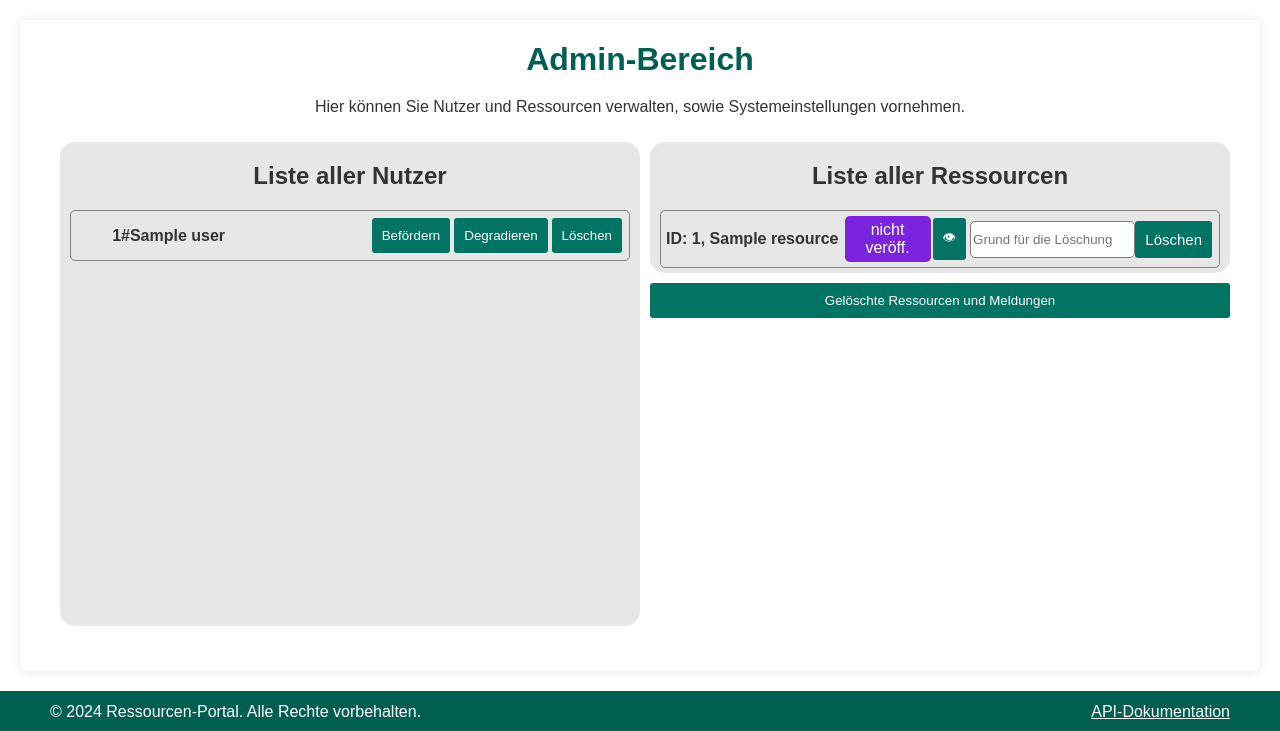
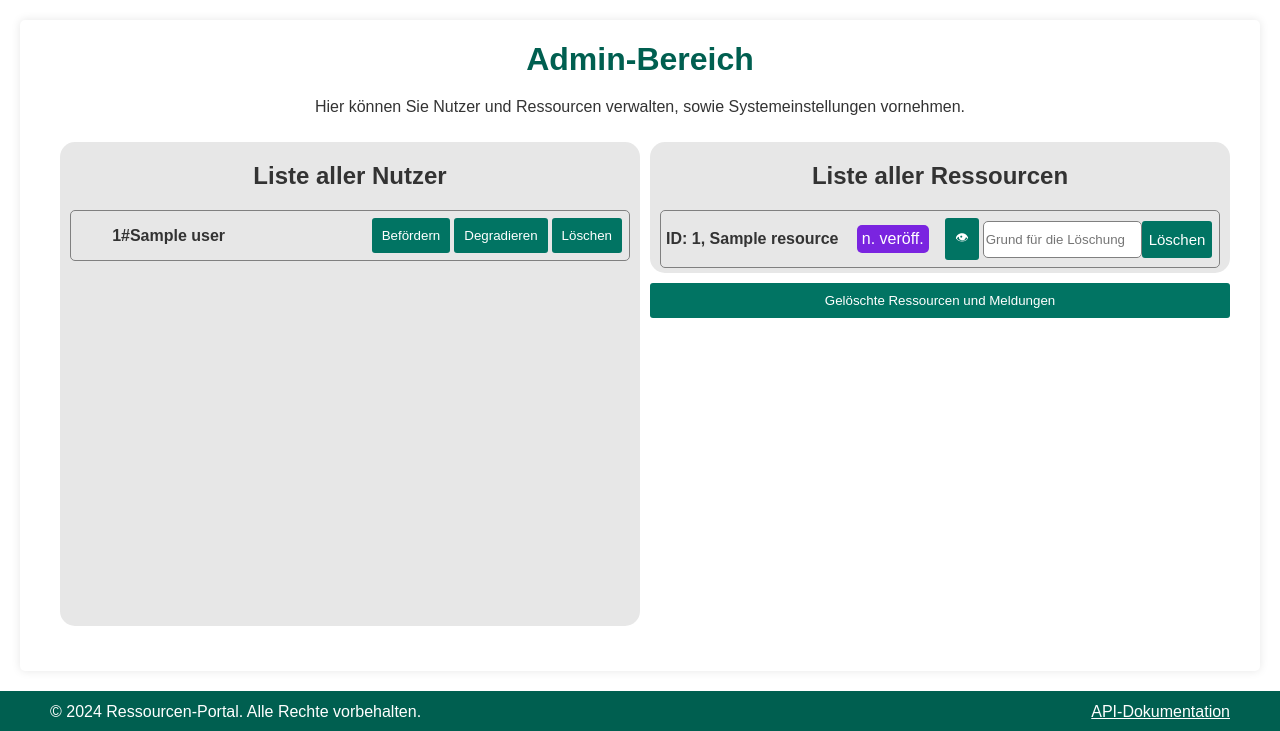
Before and after one commit to WeaksideParadise/SEP, a Python web app: template Meilenstein_2/templates/admin.html in a window 1280 px wide. Shown: the part 69-800 px from the top of the page. Run offline with Jinja, Linux system fonts and the light colour scheme; the template is opened without the code that fills it: most values are stand-ins (such as "Sample title", 1, 10 or a date in 2020).

Commit message:
veröffentlicht/gelöscht anzeige besser am laptop

```diff
--- a/Meilenstein_2/static/css/styles_admin.css
+++ b/Meilenstein_2/static/css/styles_admin.css
@@ -205,8 +205,8 @@
 .deleted-published-box{
     display: flex;
     flex-direction: row;
-    justify-content: space-between;
-    width: auto;
+    justify-content: center;
+    width: 20%;
     align-items: center;
 }
 
--- a/Meilenstein_2/templates/admin.html
+++ b/Meilenstein_2/templates/admin.html
@@ -126,8 +126,9 @@
                                 <b>ID: {{ resource.ressource_id }}, {{ resource.name }}</b>
                             </div>
 
+                            <div class="deleted-published-box">
                             {% if resource.is_deleted or not resource.is_published %}
-                            <div class="deleted-published-box">
+
                                 {% if resource.is_deleted %}
                                 <div class="res-deleted-box">
                                     gelöscht
@@ -135,11 +136,11 @@
                                 {% endif %}
                                 {% if not resource.is_deleted and not resource.is_published %}
                                 <div class="res-published-box">
-                                    nicht veröff.
+                                    n. veröff.  <!-- Bitte so lassen, sonst ist die formatierung am laptop doof -->
                                 </div>
                                 {% endif %}
+                            {% endif %}
                             </div>
-                            {% endif %}
 
                             <div class="actions-box list-ressources-actions-box" style="align-items:center;">
                                 <!-- Form zum Anzeigen (Inspect) -->
@@ -150,7 +151,7 @@
                                 <!-- Form for Löschen (Delete) -->
                                 <form action="{{ url_for('UI_delete_ressource', ressource_id=resource.ressource_id) }}" method="post" style="margin:2px; display: flex; flex-direction: row">
                                     <input class="form-group del-ressource-input-form" type="text" id="reason" name="reason" placeholder="Grund für die Löschung" required >
-                                    <button class="button-green" type="submit" style="font-size: 15px; width: 80px;">Löschen</button>
+                                    <button class="button-green" type="submit" style="font-size: 15px; width: 70px;">Löschen</button>
                                 </form>
                             </div>
                         </div>
```
